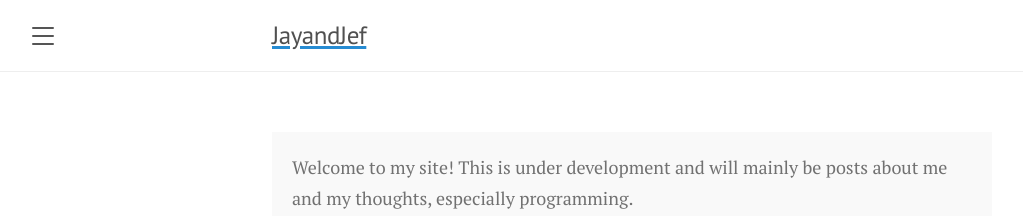
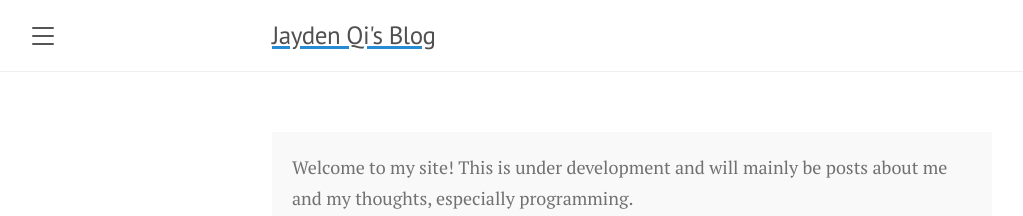
Before and after one commit to JayAndJef/jayandjef.github.io, a Jekyll site: the page built from index.html, in a window 1280 px wide and 900 px high. Shown: the top 216 px of the window, without its empty margins (8-1031 px from the left). Built offline with Jekyll 4.4.1, drawn with Linux system fonts in a browser that asks for light colours; the list of posts is cut into pages by our own code; comment, search, counter and statistics services are not loaded.

Commit message:
UI: update title

```diff
--- a/_config.yml
+++ b/_config.yml
@@ -1,5 +1,5 @@
 # Setup
-title:               JayandJef
+title:               Jayden Qi's Blog
 tagline:             ''
 description:         'A soon-to-be blog about my musings, thoughts, and code'
 baseurl:             ''
```
